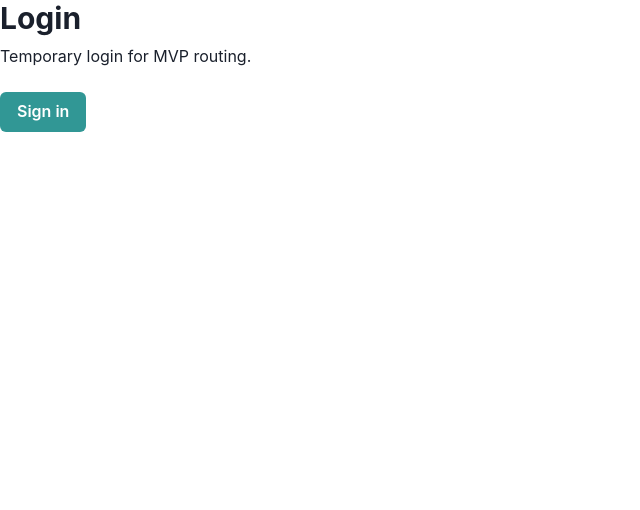
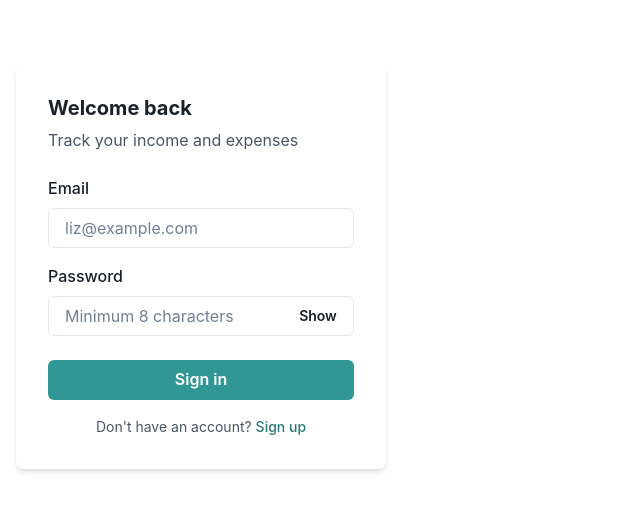
Before and after one commit to lichihung/personal-finance-tracker, a React app in the folder frontend/: page /login in a window 1280 px wide. Shown: the top 510 px of the page, without its empty margins (0-640 px from the left). Built offline with nearby package versions, Linux system fonts and the light colour scheme; the HTML template or start-up script is replaced by a standard one.

Commit message:
feat: complete auth ui flow for login and register

```diff
--- a/frontend/package.json
+++ b/frontend/package.json
@@ -16,6 +16,7 @@
     "framer-motion": "^12.27.5",
     "react": "^19.2.0",
     "react-dom": "^19.2.0",
+    "react-hook-form": "^7.71.1",
     "react-router-dom": "^7.12.0"
   },
   "devDependencies": {
--- a/frontend/src/auth/ProtectedRoute.jsx
+++ b/frontend/src/auth/ProtectedRoute.jsx
@@ -1,5 +1,5 @@
 import { Navigate, Outlet } from "react-router-dom"
-import {isAuthed} from "./auth"
+import { isAuthed } from "./auth"
 
 export default function ProtectedRoute(){
     if (!isAuthed()) {
--- /dev/null
+++ b/frontend/src/components/auth/AuthCard.jsx
@@ -0,0 +1,23 @@
+import { Box, Heading, Text } from "@chakra-ui/react"
+
+export default function AuthCard({ title, subtitle, children}) {
+    return (
+        <Box
+        maxW="420px"
+        w="full"
+        bg="white"
+        p={8}
+        borderRadius="lg"
+        boxShadow="md">
+            <Heading size="md">{title}</Heading>
+
+            {subtitle ? (
+                <Text mt={2} color="gray.600">
+                    {subtitle}
+                </Text>
+            ): null}
+
+            <Box mt={6}>{children}</Box>
+        </Box>
+    )
+}
--- a/frontend/src/pages/Login.jsx
+++ b/frontend/src/pages/Login.jsx
@@ -1,18 +1,118 @@
-import { Box, Button, Heading, Text} from "@chakra-ui/react"
-import {useNavigate} from "react-router-dom"
-import {signIn} from "../auth/auth"
+import { useEffect, useMemo, useState} from "react"
+import { Box, Button, Container, FormControl, FormErrorMessage, FormLabel, Input, InputGroup, InputRightElement, Link, Text, VStack} from "@chakra-ui/react"
+import { useForm } from "react-hook-form"
+import { useNavigate} from "react-router-dom"
+
+import AuthCard from "../components/auth/AuthCard"
+import { isAuthed, signIn} from "../auth/auth"
+
+function isValidEmail(value){
+  return value.includes("@") || "Please enter a valid email."
+}
 
 export default function Login() {
   const navigate = useNavigate()
-  const handleLogin = () =>{
+  const [mode, setMode] = useState("login")
+  const [showPw, setShowPw] = useState("true")
+
+  const title = useMemo(
+    () => (mode === "login" ? "Welcome back" : "Create account"), [mode]
+  )
+  const subtitle = useMemo(
+    () => (mode === "login" ? "Track your income and expenses" : "It takes less than a minute"), [mode]
+  )
+
+  useEffect(() => {
+    if (isAuthed()) navigate("/dashboard", {replace: true})
+  }, [navigate])
+
+  const {
+    register,
+    handleSubmit,
+    watch,
+    formState: {errors, isSubmitting},
+  } = useForm({
+    defaultValues: {email: "", password: "", confirmPassword: ""},
+  })
+  const password = watch("password")
+
+  const onSubmit = async (values) => {
     signIn()
     navigate("/dashboard")
   }
+
   return (
-    <Box>
-      <Heading size="lg">Login</Heading>
-      <Text mt={2}>Temporary login for MVP routing.</Text>
-      <Button mt={6} colorScheme="teal" onClick={handleLogin}>Sign in</Button>
-    </Box>
+    <Container maxW="container.sm" py={16}>
+      <Box display="flex" justifyContent="center">
+        <AuthCard title={title} subtitle={subtitle}>
+          <Box as="form" onSubmit={handleSubmit(onSubmit)}>
+            <VStack spacing={4} align="stretch">
+              <FormControl isInvalid={!!errors.email}>
+                <FormLabel>Email</FormLabel>
+                <Input
+                  placeholder="liz@example.com"
+                  {...register("email", {required: "Email is required.", validate: isValidEmail})}
+                />
+                <FormErrorMessage>{errors.email?.message}</FormErrorMessage>
+              </FormControl>
+
+              <FormControl isInvalid={!!errors.password}>
+                <FormLabel>Password</FormLabel>
+                <InputGroup>
+                  <Input
+                    placeholder="Minimum 8 characters"
+                    type={showPw ? "password" : "text"}
+                    {...register("password", {required: "Password is required.", minLength: {value: 8, message:"Password must be at least 8 characters."},})}
+                  />
+                  <InputRightElement width="4.5em">
+                    <Button h="1.75rem" size="sm" variant="ghost" onClick={()=> setShowPw((v) => (!v))}>
+                      {showPw ? "Show" : "Hide"}
+                    </Button>
+                  </InputRightElement>
+                </InputGroup>
+                <FormErrorMessage>{errors.password?.message}</FormErrorMessage>
+              </FormControl>
+
+              {mode === "register" ? (
+                <FormControl isInvalid={!!errors.confirmPassword}>
+                  <FormLabel>Confirm Password</FormLabel>
+                  <Input
+                    placeholder="Re-enter password"
+                    type={showPw ? "password" : "text"}
+                    {...register("confirmPassword", {
+                      required: "Please confrim your password.",
+                      validate: (v) => v === password || "Password do not match",})}
+                  />
+                  <FormErrorMessage>{errors.confirmPassword?.message}</FormErrorMessage>
+                </FormControl>
+              ) : null}
+
+              <Button
+                mt={2}
+                colorScheme="teal"
+                type="submit"
+                isLoading={isSubmitting}
+                w="full">
+                {mode === "login" ? "Sign in" : "Create account"}
+              </Button>
+
+              <Text fontSize="sm" color="gray.600" textAlign="center">
+                {mode === "login" ? (
+                  <>
+                   Don't have an account?{" "}
+                   <Link color="teal.600" onClick={() => setMode("register")}>Sign up</Link>
+                  </>
+                ) : (
+                  <>
+                   Already have an account?{" "}
+                   <Link color="teal.600" onClick={() => setMode("login")}>Sign in</Link>
+                  </>
+                )}
+              </Text>
+            </VStack>
+          </Box>
+        </AuthCard>
+      </Box>
+    </Container>
   )
 }
```
Also changed, not shown: 1 other file (tests, documents, lock files or other folders).
